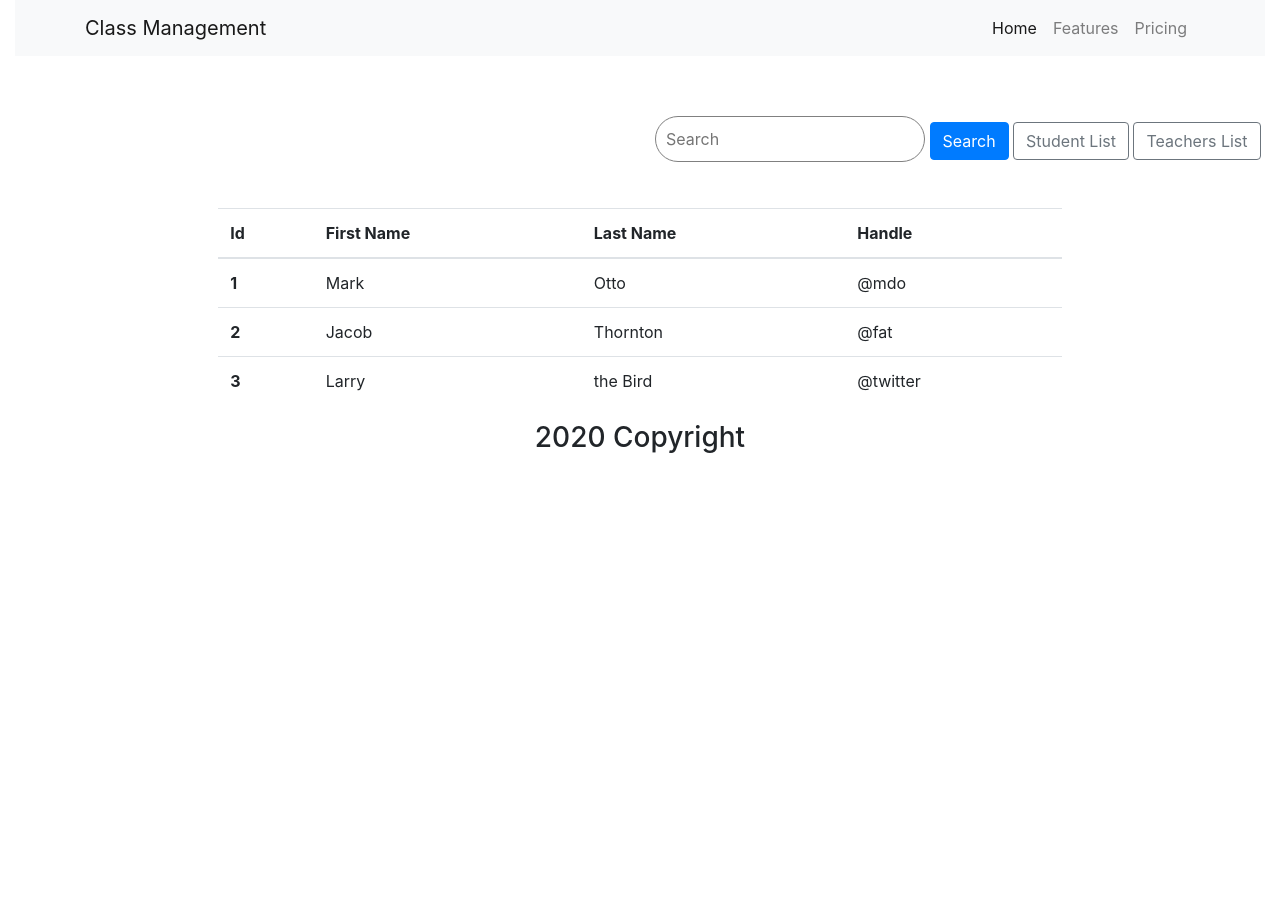
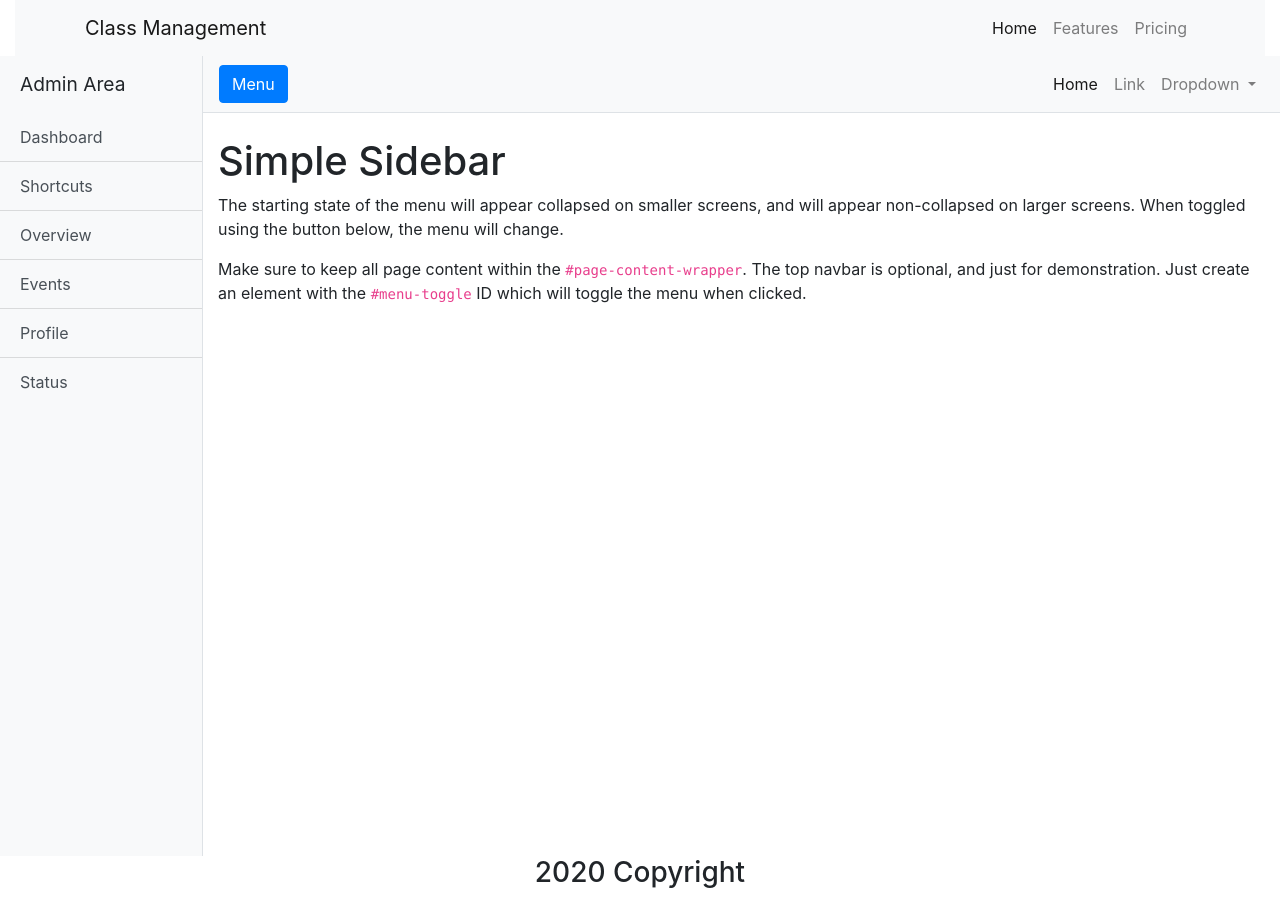
Before and after one commit to Osada97/class-management-system, a PHP site: page /admin.php in a window 1280 px wide. Before the commit the page ends 453 px from the top, so only its background shows below. Run offline with PHP 8.4, Linux system fonts and the light colour scheme.

Commit message:
admin recreated

```diff
--- a/admin.php
+++ b/admin.php
@@ -1,8 +1,148 @@
 <?php include('inc/header.php')?>
+<style>
+#wrapper {
+    overflow-x: hidden;
+ }
 
-<div class="row" style="margin-top:60px;">
+#sidebar-wrapper {
+  min-height: 100vh;
+  margin-left: -15rem;
+  -webkit-transition: margin .25s ease-out;
+  -moz-transition: margin .25s ease-out;
+  -o-transition: margin .25s ease-out;
+  transition: margin .25s ease-out;
+}
+
+#sidebar-wrapper .sidebar-heading {
+  padding: 0.875rem 1.25rem;
+  font-size: 1.2rem;
+}
+
+#sidebar-wrapper .list-group {
+  width: 15rem;
+}
+
+#page-content-wrapper {
+  min-width: 100vw;
+}
+
+#wrapper.toggled #sidebar-wrapper {
+  margin-left: 0;
+}
+
+@media (min-width: 768px) {
+  #sidebar-wrapper {
+    margin-left: 0;
+  }
+
+  #page-content-wrapper {
+    min-width: 0;
+    width: 100%;
+  }
+
+  #wrapper.toggled #sidebar-wrapper {
+    margin-left: -15rem;
+  }
+}
+
+</style>
+<div class="d-flex" id="wrapper">
+
+    <!-- Sidebar -->
+    <div class="bg-light border-right" id="sidebar-wrapper">
+      <div class="sidebar-heading">Admin Area</div>
+      <div class="list-group list-group-flush">
+        <a href="#" class="list-group-item list-group-item-action bg-light">Dashboard</a>
+        <a href="#" class="list-group-item list-group-item-action bg-light">Shortcuts</a>
+        <a href="#" class="list-group-item list-group-item-action bg-light">Overview</a>
+        <a href="#" class="list-group-item list-group-item-action bg-light">Events</a>
+        <a href="#" class="list-group-item list-group-item-action bg-light">Profile</a>
+        <a href="#" class="list-group-item list-group-item-action bg-light">Status</a>
+      </div>
+    </div>
+    <!-- /#sidebar-wrapper -->
+
+    <!-- Page Content -->
+    <div id="page-content-wrapper">
+
+      <nav class="navbar navbar-expand-lg navbar-light bg-light border-bottom">
+        <button class="btn btn-primary" id="menu-toggle">Menu</button>
+
+        <button class="navbar-toggler" type="button" data-toggle="collapse" data-target="#navbarSupportedContent" aria-controls="navbarSupportedContent" aria-expanded="false" aria-label="Toggle navigation">
+          <span class="navbar-toggler-icon"></span>
+        </button>
+
+        <div class="collapse navbar-collapse" id="navbarSupportedContent">
+          <ul class="navbar-nav ml-auto mt-2 mt-lg-0">
+            <li class="nav-item active">
+              <a class="nav-link" href="#">Home <span class="sr-only">(current)</span></a>
+            </li>
+            <li class="nav-item">
+              <a class="nav-link" href="#">Link</a>
+            </li>
+            <li class="nav-item dropdown">
+              <a class="nav-link dropdown-toggle" href="#" id="navbarDropdown" role="button" data-toggle="dropdown" aria-haspopup="true" aria-expanded="false">
+                Dropdown
+              </a>
+              <div class="dropdown-menu dropdown-menu-right" aria-labelledby="navbarDropdown">
+                <a class="dropdown-item" href="#">Action</a>
+                <a class="dropdown-item" href="#">Another action</a>
+                <div class="dropdown-divider"></div>
+                <a class="dropdown-item" href="#">Something else here</a>
+              </div>
+            </li>
+          </ul>
+        </div>
+      </nav>
+
+      <div class="container-fluid">
+        <h1 class="mt-4">Simple Sidebar</h1>
+        <p>The starting state of the menu will appear collapsed on smaller screens, and will appear non-collapsed on larger screens. When toggled using the button below, the menu will change.</p>
+        <p>Make sure to keep all page content within the <code>#page-content-wrapper</code>. The top navbar is optional, and just for demonstration. Just create an element with the <code>#menu-toggle</code> ID which will toggle the menu when clicked.</p>
+      </div>
+    </div>
+    <!-- /#page-content-wrapper -->
+
+  </div>
+  <!-- /#wrapper -->
+
+  <?php include('inc/footer.php')?>
+
+  <!-- Menu Toggle Script -->
+  <script>
+    $("#menu-toggle").click(function(e) {
+      e.preventDefault();
+      $("#wrapper").toggleClass("toggled");
+    });
+  </script>
+
+
+
+
+
+
+
+
+
+
+
+
+
+
+
+
+
+
+
+
+
+
+
+
+
+<!--<div class="row" style="margin-top:60px;">
     <div class="col-md-6"></div>
-    <div class="col-md-6">
+    <div class="col-md-6 col-sm-12">
     <form class="form-group">
         <input class="admin-search" type="search" placeholder="Search" aria-label="Search">
         <button type="submit" class="btn btn-primary">Search</button>
@@ -51,7 +191,4 @@
 
 
     <div class="col-md-2"></div>
-</div>
-
-
-<?php include('inc/footer.php')?>
+</div>-->
```
